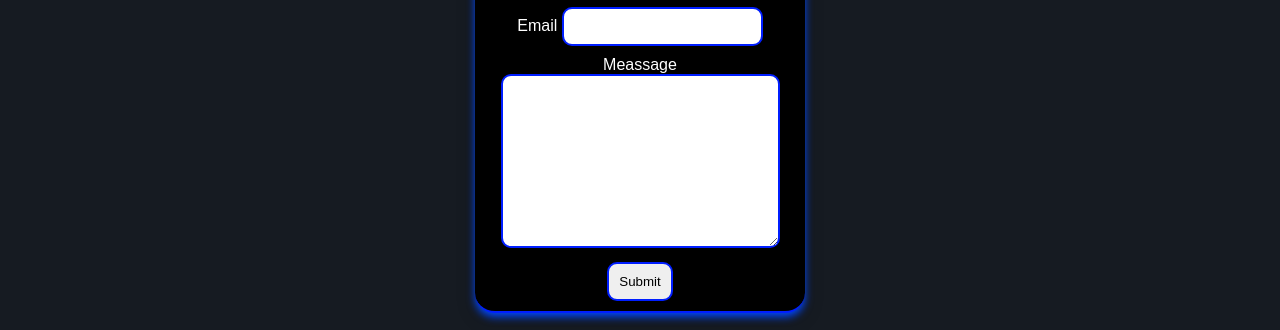
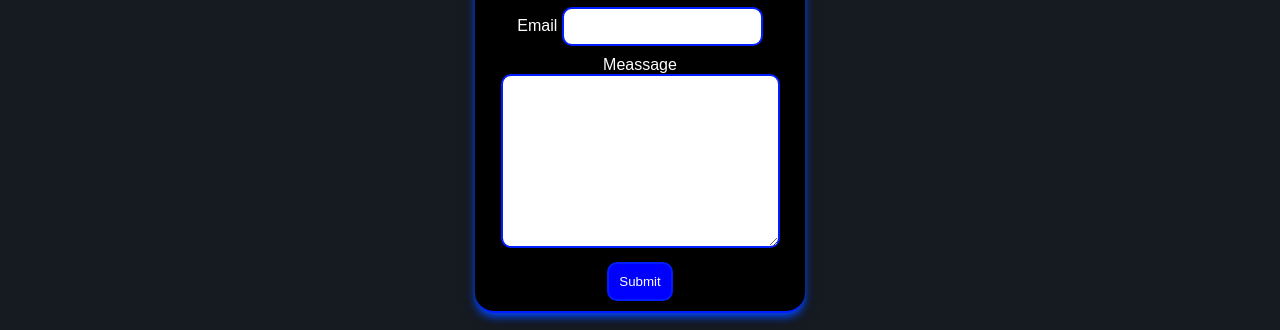
Before and after one commit to Maxsami/Maxsami, a plain HTML site: page portfolio-contact.html in a window 1280 px wide. Shown: the part 438-768 px from the top of the page. Drawn offline with nearby package versions, Linux system fonts and the light colour scheme.

Commit message:
Update portfolio-contact.html

```diff
--- a/portfolio-contact.html
+++ b/portfolio-contact.html
@@ -72,7 +72,7 @@
       </div>
 
       <div class="input-con">
-        <input type="submit">
+        <input id="submit" type="submit">
       </div>
 
     </div>
```
